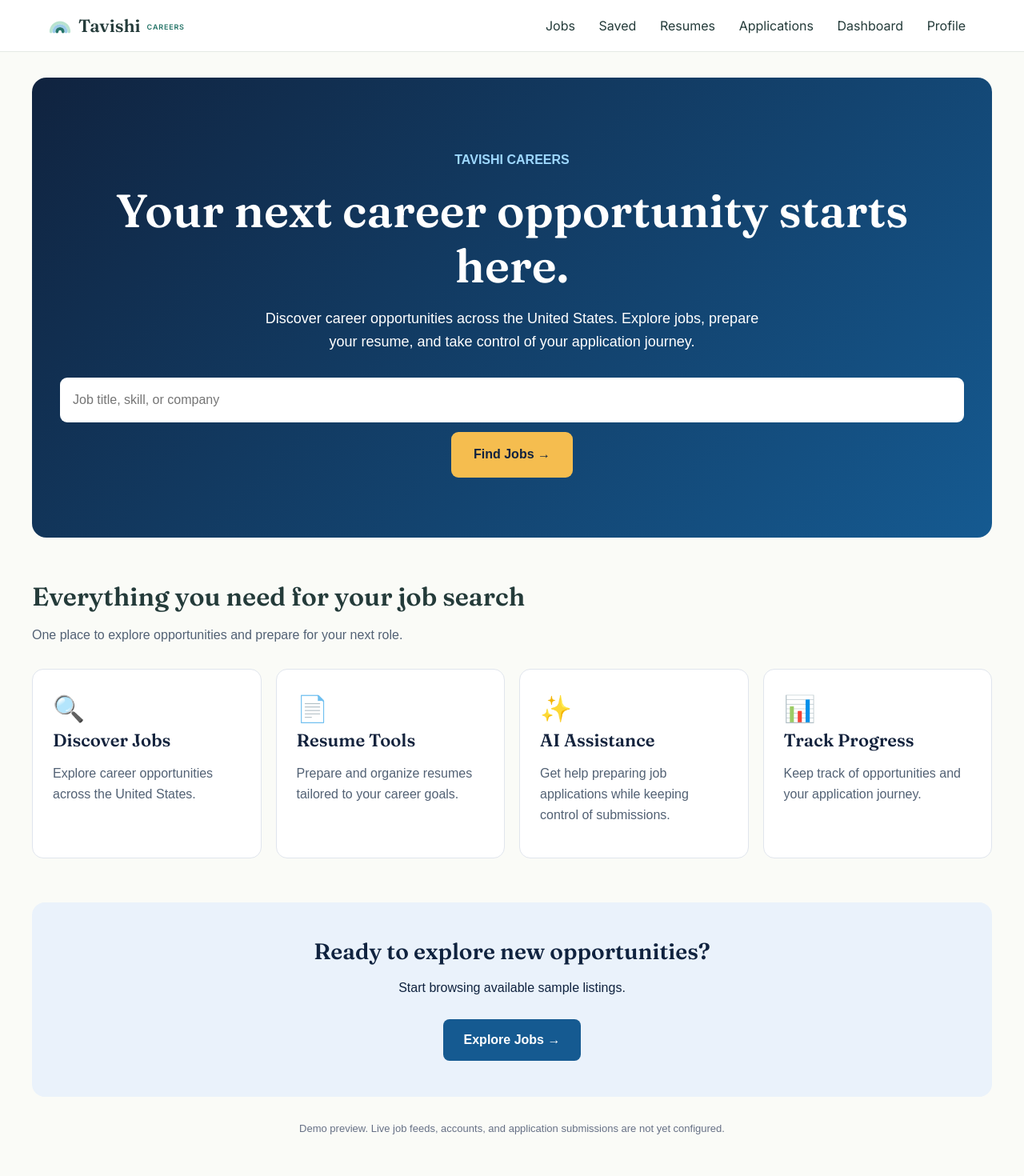
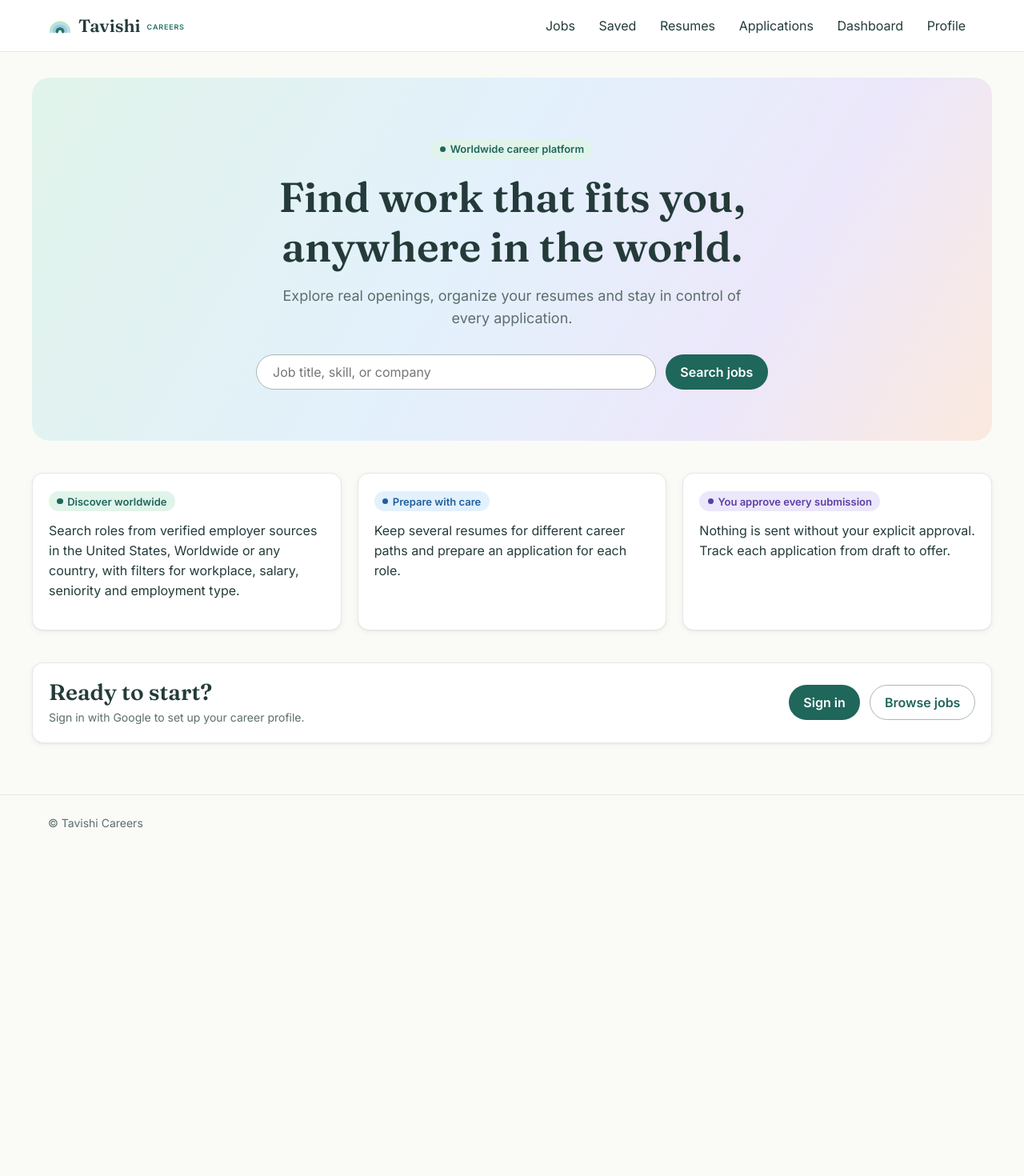
Before and after one commit to tarun8600/tavishi-careers, a Next.js app: page / in a window 1280 px wide. Shown: the top 1470 px of the page at 80% size. After the commit the page ends 1064 px from the top, so only its background shows below. Built offline with nearby package versions, Linux system fonts and the light colour scheme.

Commit message:
feat(ui): apply Aurora Light theme to every page; light hero, token colors, no nested main; theme tests (refs #24)

```diff
--- a/src/app/globals.css
+++ b/src/app/globals.css
@@ -51,3 +51,15 @@ button{font:inherit}
 @keyframes tc-shimmer{to{background-position:-200% 0}}
 @media (prefers-reduced-motion:reduce){*{animation:none!important;transition:none!important}}
 @media (max-width:768px){h1{font-size:1.75rem}.tc-hero{padding:1.5rem}}
+
+/* Base element theming so every page inherits Aurora Light */
+main button:not(.tc-btn){min-height:40px;padding:0 1rem;border-radius:var(--r-pill);border:1px solid var(--border-strong);background:var(--surface);color:var(--primary-strong);font-weight:600;cursor:pointer;transition:background .18s var(--ease),box-shadow .18s var(--ease)}
+main button:not(.tc-btn):hover:not(:disabled){background:var(--primary-light);box-shadow:var(--shadow-1)}
+main button[type="submit"]:not(.tc-btn){background:var(--primary-strong);color:#fff;border-color:transparent}
+main button:disabled{opacity:.55;cursor:not-allowed}
+main table{width:100%;border-collapse:separate;border-spacing:0;background:var(--surface);border:1px solid var(--border);border-radius:var(--r-md);overflow:hidden}
+main th{background:var(--primary-light);color:var(--primary-strong);text-align:left;font-weight:600;padding:.7rem .9rem}
+main td{padding:.7rem .9rem;border-top:1px solid var(--border)}
+main section,main article{border-radius:var(--r-md)}
+main label{font-weight:500}
+main hr{border:0;border-top:1px solid var(--border)}
--- a/src/app/onboarding/page.tsx
+++ b/src/app/onboarding/page.tsx
@@ -46,7 +46,7 @@ function OnboardingForm() {
     <label style={{ display: "block", marginBottom: 12 }}>
       {label}
       <input name={name} value={form[name]} placeholder={placeholder} onChange={(e) => setForm({ ...form, [name]: e.target.value })} style={{ display: "block", width: "100%", padding: 8 }} />
-      {errors[name] && <small role="alert" style={{ color: "#b42318" }}>{errors[name]}</small>}
+      {errors[name] && <small role="alert" style={{ color: "var(--danger)" }}>{errors[name]}</small>}
     </label>
   );
 
--- a/src/app/page.tsx
+++ b/src/app/page.tsx
@@ -1,150 +1,47 @@
+import Link from "next/link";
+
+const STEPS = [
+  { tone: "mint", title: "Discover worldwide", body: "Search roles from verified employer sources in the United States, Worldwide or any country, with filters for workplace, salary, seniority and employment type." },
+  { tone: "sky", title: "Prepare with care", body: "Keep several resumes for different career paths and prepare an application for each role." },
+  { tone: "lavender", title: "You approve every submission", body: "Nothing is sent without your explicit approval. Track each application from draft to offer." },
+];
 
 export default function Home() {
   return (
-    <main style={{ fontFamily: "Arial, sans-serif" }}>
-      <section
-        style={{
-          background: "linear-gradient(135deg, #10233f, #155a91)",
-          color: "white",
-          borderRadius: 18,
-          padding: "75px 35px",
-          textAlign: "center",
-        }}
-      >
-        <p style={{ color: "#9ed8ff", fontWeight: 700 }}>
-          TAVISHI CAREERS
+    <>
+      <section className="tc-hero" style={{ textAlign: "center", padding: "4rem 1.5rem" }}>
+        <p className="tc-badge tc-tone-mint" style={{ marginBottom: 16 }}>Worldwide career platform</p>
+        <h1 style={{ fontSize: "clamp(2rem, 5vw, 3.25rem)", maxWidth: 760, margin: "0 auto 1rem" }}>
+          Find work that fits you, anywhere in the world.
+        </h1>
+        <p style={{ fontSize: "1.125rem", maxWidth: 620, margin: "0 auto 2rem", color: "var(--text-muted)" }}>
+          Explore real openings, organize your resumes and stay in control of every application.
         </p>
-
-        <h1 style={{ fontSize: "clamp(32px, 5vw, 58px)", margin: "16px 0" }}>
-          Your next career opportunity starts here.
-        </h1>
-
-        <p style={{ fontSize: 18, lineHeight: 1.6, maxWidth: 650, margin: "0 auto 30px" }}>
-          Discover career opportunities across the United States.
-          Explore jobs, prepare your resume, and take control of your
-          application journey.
-        </p>
-
-        <form action="/jobs" method="get" style={{
-          display: "flex",
-          flexWrap: "wrap",
-          gap: 12,
-          justifyContent: "center"
-        }}>
-          <input
-            type="search"
-            name="q"
-            placeholder="Job title, skill, or company"
-            aria-label="Search jobs"
-            style={{
-              padding: 16,
-              borderRadius: 9,
-              border: "none",
-              minWidth: 250,
-              fontSize: 16,
-            }}
-          />
-
-          <button type="submit" style={{
-            background: "#f5bd4f",
-            color: "#10233f",
-            padding: "16px 28px",
-            border: "none",
-            borderRadius: 9,
-            fontSize: 16,
-            fontWeight: 700,
-            cursor: "pointer",
-          }}>
-            Find Jobs →
-          </button>
+        <form action="/jobs" method="get" style={{ display: "flex", flexWrap: "wrap", gap: 12, justifyContent: "center", maxWidth: 640, margin: "0 auto" }}>
+          <input type="search" name="q" placeholder="Job title, skill, or company" aria-label="Search jobs" style={{ flex: "1 1 280px", borderRadius: "var(--r-pill)", padding: "0 1.25rem" }} />
+          <button type="submit" className="tc-btn tc-btn-primary">Search jobs</button>
         </form>
       </section>
 
-      <section style={{ padding: "55px 0" }}>
-        <h2 style={{ fontSize: 32, marginBottom: 12 }}>
-          Everything you need for your job search
-        </h2>
+      <section style={{ display: "grid", gridTemplateColumns: "repeat(auto-fit, minmax(240px, 1fr))", gap: 20, marginTop: 40 }}>
+        {STEPS.map((s) => (
+          <div key={s.title} className="tc-card tc-card-hover">
+            <span className={`tc-badge tc-tone-${s.tone}`}>{s.title}</span>
+            <p style={{ marginTop: 12 }}>{s.body}</p>
+          </div>
+        ))}
+      </section>
 
-        <p style={{ color: "#526174", marginBottom: 30 }}>
-          One place to explore opportunities and prepare for your next role.
-        </p>
-
-        <div style={{
-          display: "grid",
-          gridTemplateColumns: "repeat(auto-fit, minmax(230px, 1fr))",
-          gap: 18,
-        }}>
-          {[
-            {
-              icon: "🔍",
-              title: "Discover Jobs",
-              description: "Explore career opportunities across the United States."
-            },
-            {
-              icon: "📄",
-              title: "Resume Tools",
-              description: "Prepare and organize resumes tailored to your career goals."
-            },
-            {
-              icon: "✨",
-              title: "AI Assistance",
-              description: "Get help preparing job applications while keeping control of submissions."
-            },
-            {
-              icon: "📊",
-              title: "Track Progress",
-              description: "Keep track of opportunities and your application journey."
-            }
-          ].map((feature) => (
-            <article key={feature.title} style={{
-              padding: 25,
-              border: "1px solid #e0e5ed",
-              borderRadius: 14,
-              background: "white",
-              color: "#14233d",
-            }}>
-              <div style={{ fontSize: 32 }}>{feature.icon}</div>
-              <h3 style={{ marginBottom: 10 }}>{feature.title}</h3>
-              <p style={{ color: "#526174", lineHeight: 1.6 }}>
-                {feature.description}
-              </p>
-            </article>
-          ))}
+      <section className="tc-card" style={{ marginTop: 40, display: "flex", flexWrap: "wrap", gap: 16, alignItems: "center", justifyContent: "space-between" }}>
+        <div>
+          <h2 style={{ marginBottom: 4 }}>Ready to start?</h2>
+          <p className="tc-hint" style={{ margin: 0 }}>Sign in with Google to set up your career profile.</p>
+        </div>
+        <div style={{ display: "flex", gap: 12 }}>
+          <Link href="/login" className="tc-btn tc-btn-primary">Sign in</Link>
+          <Link href="/jobs" className="tc-btn tc-btn-secondary">Browse jobs</Link>
         </div>
       </section>
-
-      <section style={{
-        textAlign: "center",
-        padding: "45px 20px",
-        background: "#eaf2fb",
-        borderRadius: 16,
-        color: "#10233f"
-      }}>
-        <h2>Ready to explore new opportunities?</h2>
-        <p>Start browsing available sample listings.</p>
-        <a href="/jobs" style={{
-          display: "inline-block",
-          background: "#155a91",
-          color: "white",
-          textDecoration: "none",
-          padding: "14px 26px",
-          borderRadius: 8,
-          fontWeight: 700,
-          marginTop: 10,
-        }}>
-          Explore Jobs →
-        </a>
-      </section>
-
-      <p style={{
-        marginTop: 30,
-        textAlign: "center",
-        fontSize: 13,
-        color: "#667085",
-      }}>
-        Demo preview. Live job feeds, accounts, and application submissions
-        are not yet configured.
-      </p>
-    </main>
+    </>
   );
 }
```
Also changed, not shown: src/app/applications/page.tsx (+22 -22 lines), src/app/dashboard/page.tsx (+9 -9 lines), src/app/jobs/page.tsx (+12 -12 lines), src/app/login/page.tsx (+8 -8 lines), src/app/profile/page.tsx (+6 -6 lines), src/app/resumes/page.tsx (+7 -7 lines), src/app/saved-jobs/page.tsx (+7 -7 lines), src/app/signup/page.tsx (+6 -6 lines), 1 other file (tests, documents, lock files or other folders).
